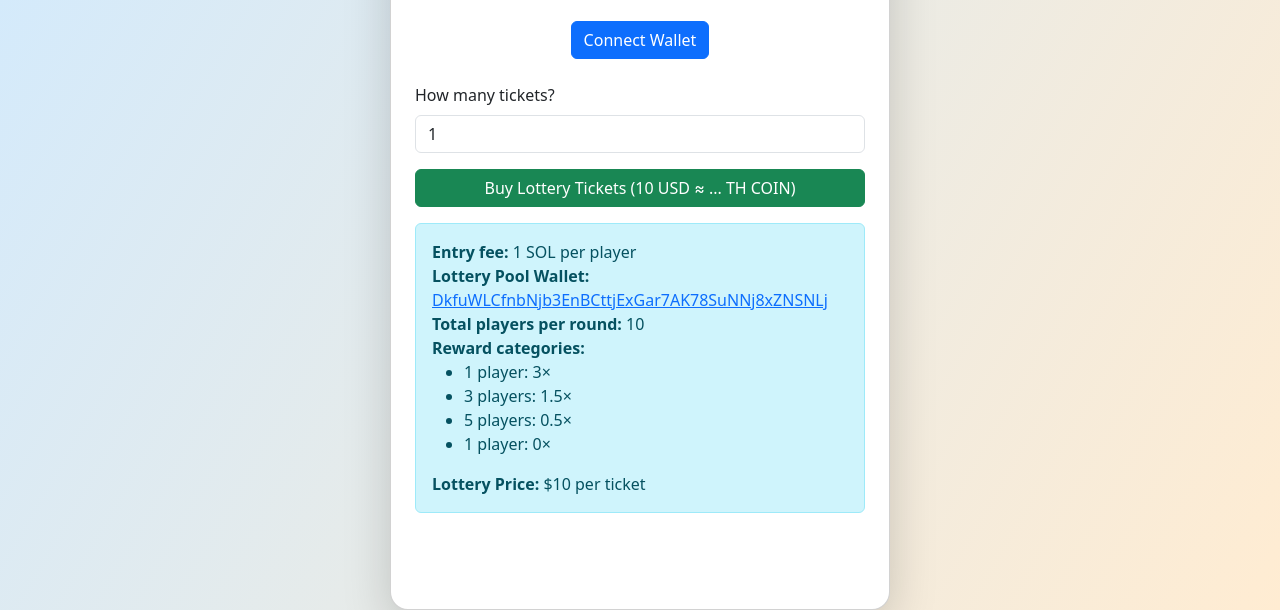
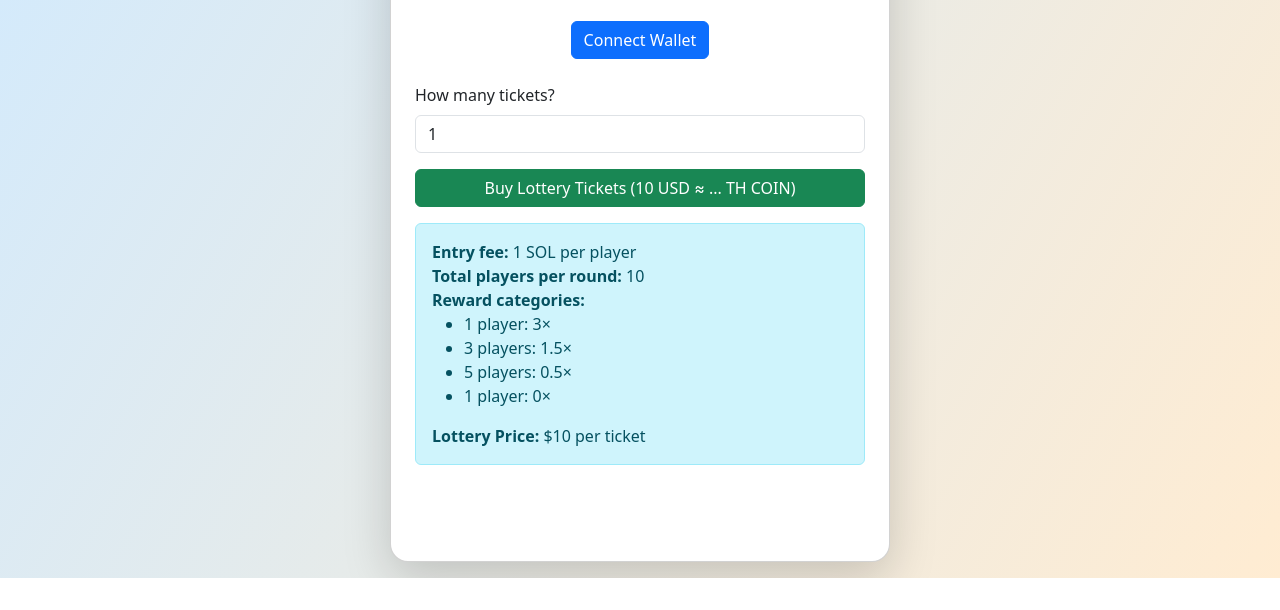
Before and after one commit to KRISHANCDRI/Theek-Hai-Coin-Lottery, a plain HTML site: page index.html in a window 1280 px wide. Shown: the part 270-880 px from the top of the page. After the commit the page ends 848 px from the top, so only its background shows below. Drawn offline with nearby package versions, Linux system fonts and the light colour scheme; no server answers.

Commit message:
Update index.html

```diff
--- a/index.html
+++ b/index.html
@@ -36,8 +36,7 @@
             </div>
             <div class="alert alert-info mt-3" id="lotteryDetails">
     <b>Entry fee:</b> 1 SOL per player<br>
-    <b>Lottery Pool Wallet:</b> <a href="https://solscan.io/account/DkfuWLCfnbNjb3EnBCttjExGar7AK78SuNNj8xZNSNLj" target="_blank">DkfuWLCfnbNjb3EnBCttjExGar7AK78SuNNj8xZNSNLj</a><br>
-    <b>Total players per round:</b> 10<br>
+      <b>Total players per round:</b> 10<br>
     <b>Reward categories:</b>
     <ul>
         <li>1 player: 3×</li>
```
